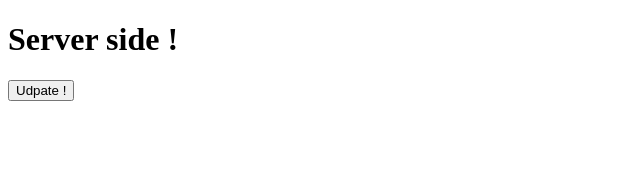
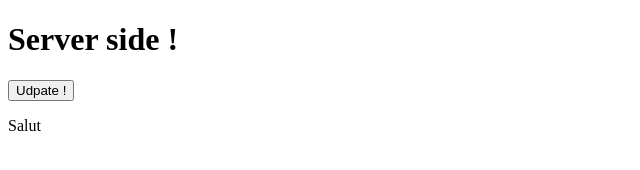
Before and after one commit to Club-Sandwich-iCreate/ServerSocket, a website: page index.html in a window 1280 px wide. Shown: the full height of the page, 0-640 px from the left. Drawn offline with nearby package versions, Linux system fonts and the light colour scheme; no server answers.

Commit message:
Cosole log dans la page33

```diff
--- a/index.html
+++ b/index.html
@@ -9,6 +9,7 @@
   <h1>Server side !</h1>
   <button>Udpate !</button>
   <p id='para'>
+Salut
   </p>
 </body>
 
--- a/index.js
+++ b/index.js
@@ -59,12 +59,13 @@
   var p = document.getElementById('para');
   p.innerHTML = txt;
 }
-/*
+
 server.listen(process.env.PORT || 5000, function() {
   console.log('listening on *:3000');
 });
-*/
+/*
 
 server.listen(5000, function() {
   console.log('listening on *:5000');
 });
+*/
```
